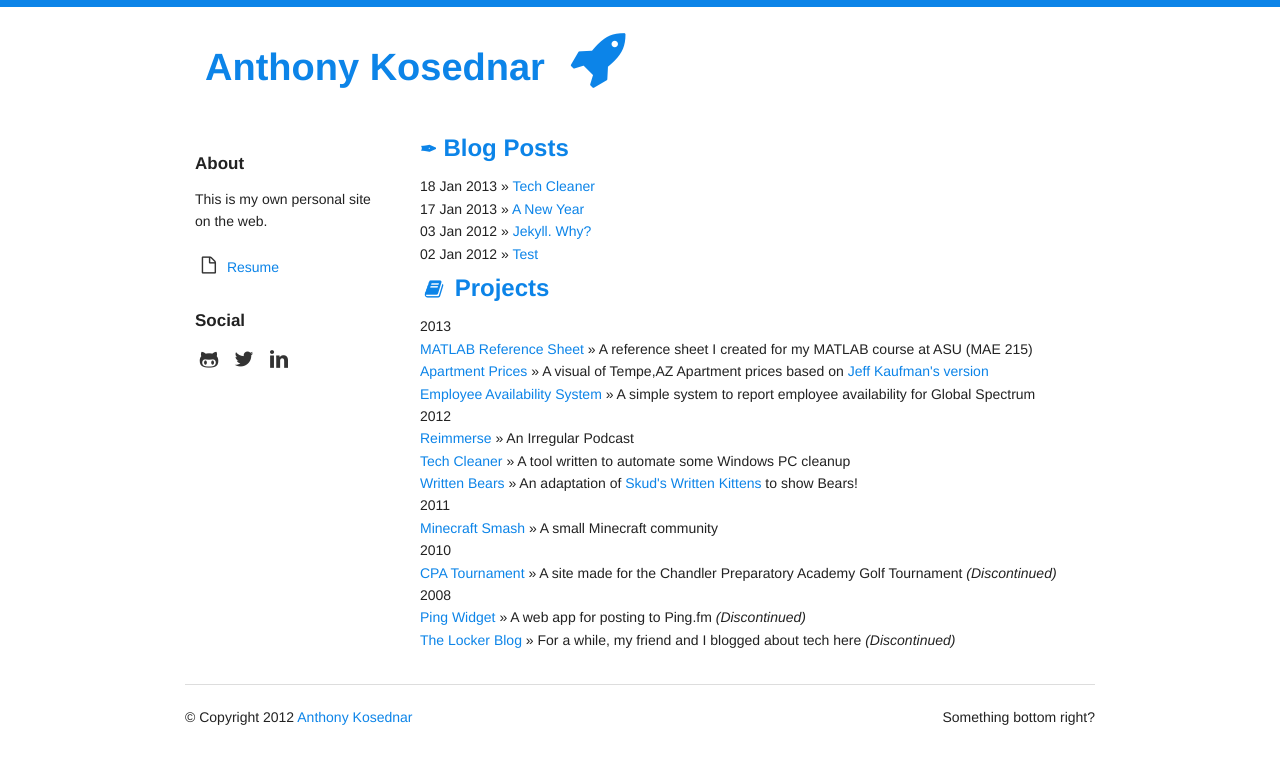
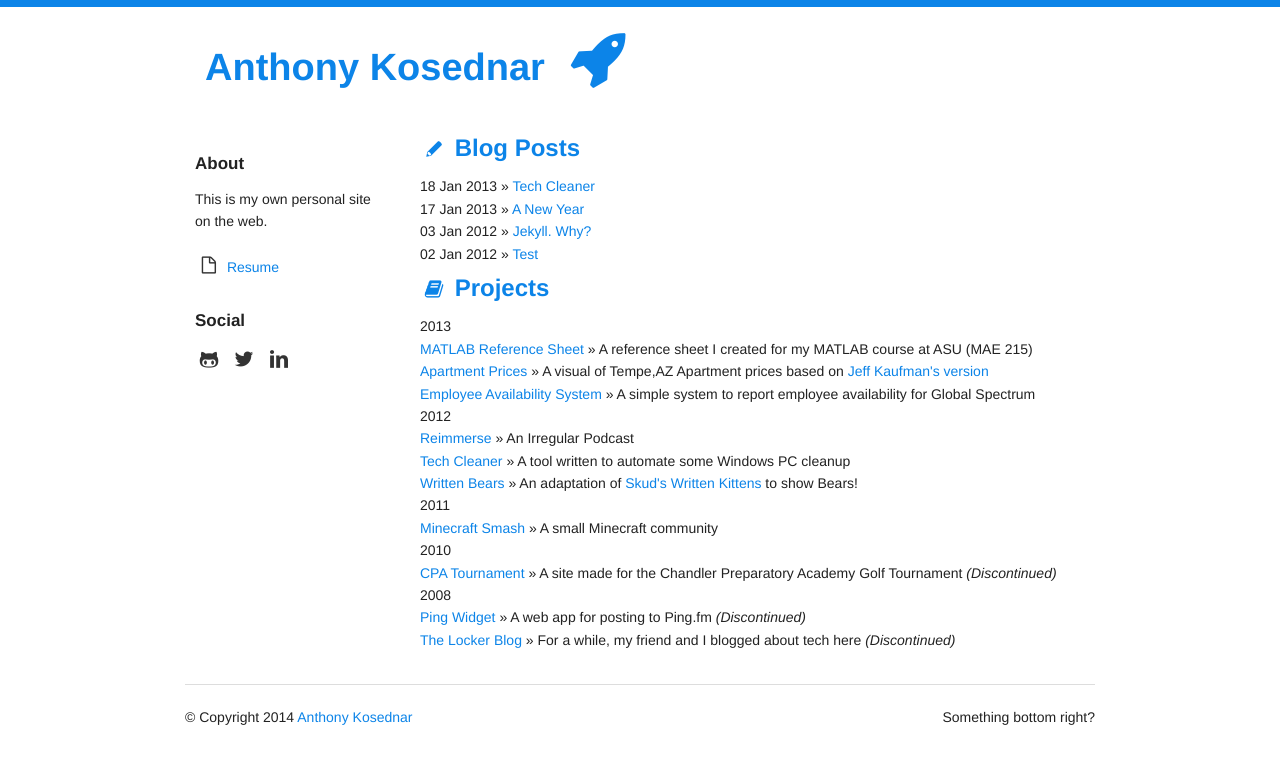
Before and after one commit to akosednar/akosednar.github.com, a Jekyll site: the page built from index.html, in a window 1280 px wide. Shown: the top 764 px of the page. Built offline with Jekyll 4.4.1, drawn with Linux system fonts in a browser that asks for light colours; comment, search, counter and statistics services are not loaded.

Commit message:
Adjusted icons to new theming -- fix blog posts & copyright

```diff
--- a/_layouts/default.html
+++ b/_layouts/default.html
@@ -52,6 +52,7 @@
       	<p>
       		<!--<a href="http://anthonykosednar.com/education/"><span class="icon">&#127891;</span> Education</a><br />-->
           <a href="http://anthonykosednar.com/resume/"><span class="icon icon-doc"></span> Resume</a>
+          <!-- <a href="http://anthonykosednar.com/pgp/"><span class="icon icon-lock"></span> PGP Key</a> -->
       	</p>
       	<br />
         <h5>Social</h5>
@@ -83,7 +84,7 @@
       <hr />
       <div class="row">
         <div class="six columns">
-          <p>&copy; Copyright 2012 <a href="http://anthonykosednar.com/" target="_blank">Anthony Kosednar</a></p>
+          <p>&copy; Copyright 2014 <a href="http://anthonykosednar.com/" target="_blank">Anthony Kosednar</a></p>
         </div>
         <div class="six columns">
          	<p class="right">Something bottom right?</p>
--- a/index.html
+++ b/index.html
@@ -5,7 +5,7 @@ title: Home
 <div class="row homesection">
 
       	<div class="twelve columns">
-       		<h2><span class="icon">&#10002;</span> Blog Posts</h2>
+       		<h2><span class="icon icon-pencil-1"></span> Blog Posts</h2>
         	<ul class="posts">
         		{% for post in site.categories.blog %}
      			<li><span>{{ post.date | date_to_string }} &raquo;</span> <a href="{{ post.url }}">{{ post.title }}</a></li>
```
